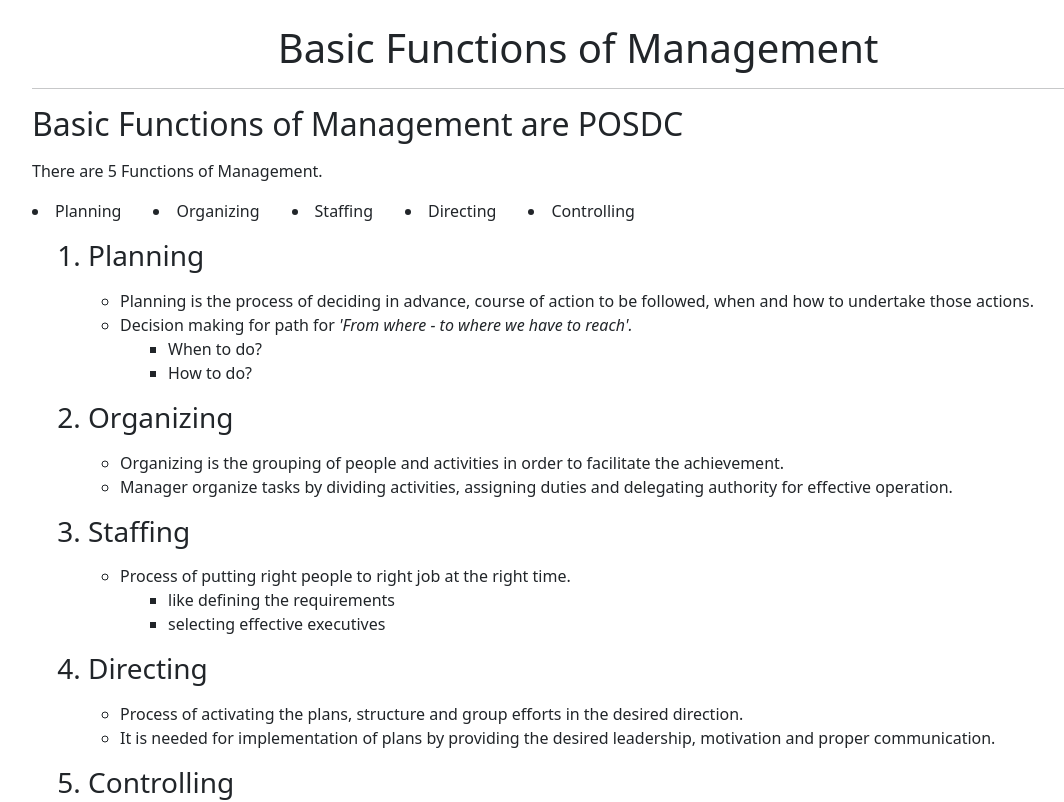
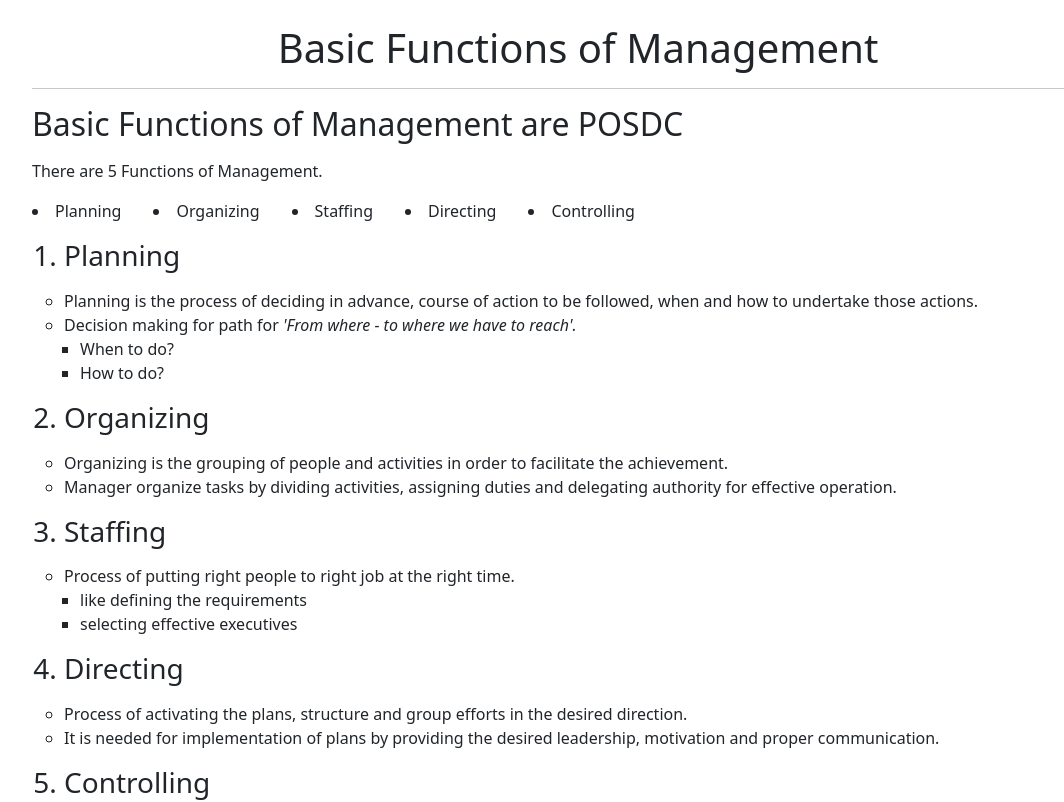
Before and after one commit to Mithil2603/misblog, a React (Create React App) app: page / in a window 1280 px wide. Shown: the top 802 px of the page, without its empty margins (62-1126 px from the left). Built offline with nearby package versions, Linux system fonts and the light colour scheme.

Commit message:
padding adjusted

```diff
--- a/src/components/Basic_Functions.css
+++ b/src/components/Basic_Functions.css
@@ -1,5 +1,5 @@
 .main-container{
-    width: 100vw;
+    /* width: 100vw; */
     height: auto;
 }
 
@@ -45,8 +45,8 @@ h3{
     max-width: 85vw;
 }
 
-.description{
-    padding-left: 1.5rem;
+ul{
+    padding-left: 0;
 }
 
 .text-indent{
```
